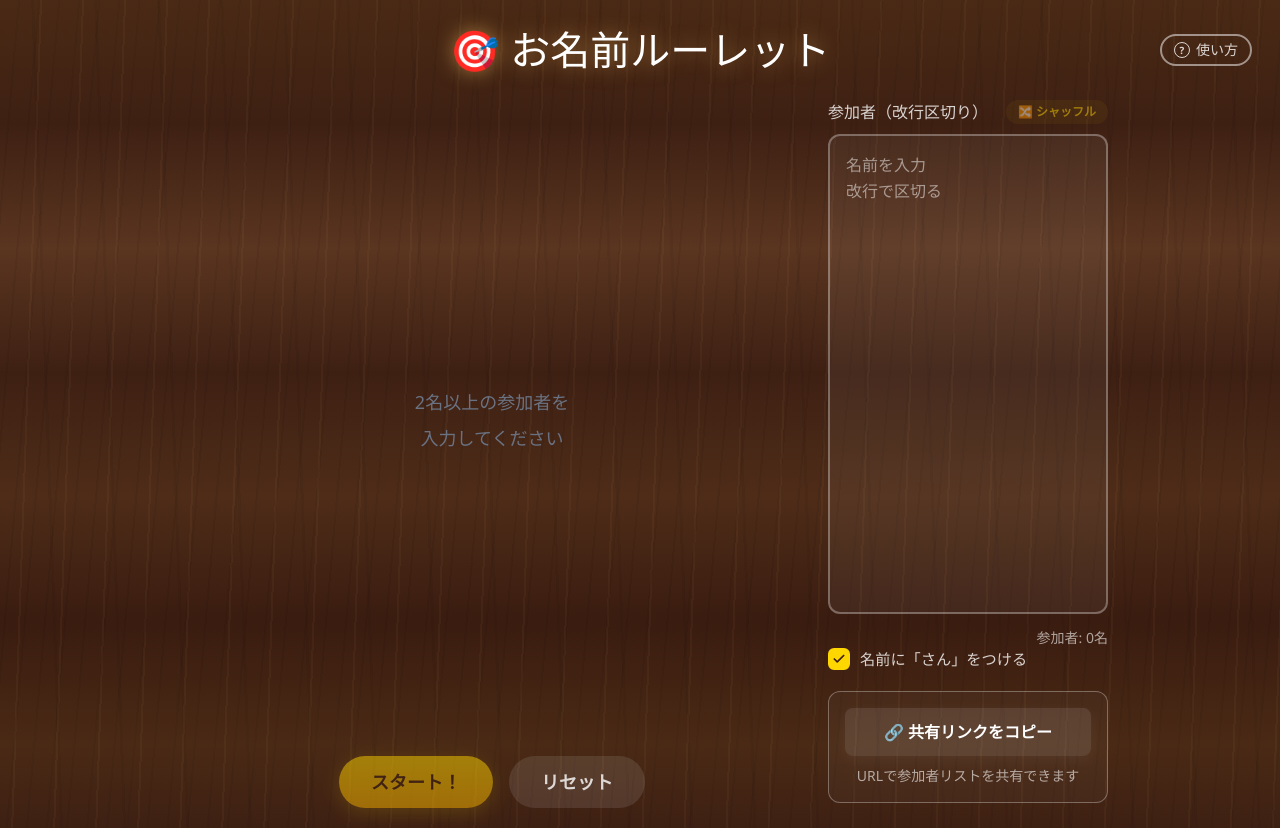
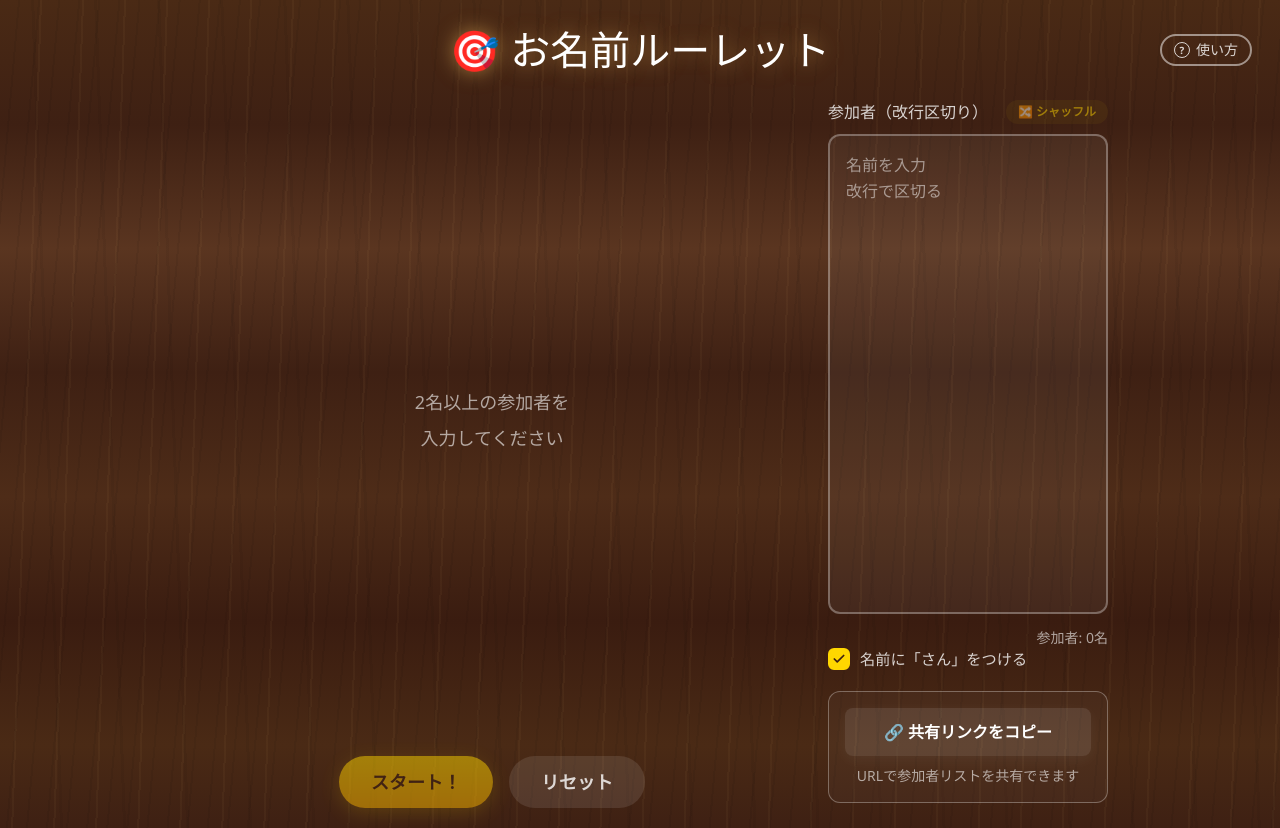
Before and after one commit to usapopopooon/name-roulette, a React (Vite) app: page / in a window 1280 px wide. Built offline with nearby package versions, Linux system fonts and the light colour scheme.

Commit message:
v0.1.1: 未入力案内テキストとテキストエリアフォーカス色を白系に統一

```diff
--- a/package.json
+++ b/package.json
@@ -1,7 +1,7 @@
 {
   "name": "name-roulette",
   "private": true,
-  "version": "0.1.0",
+  "version": "0.1.1",
   "type": "module",
   "scripts": {
     "dev": "vite",
--- a/src/components/NameInput/NameInput.tsx
+++ b/src/components/NameInput/NameInput.tsx
@@ -65,7 +65,7 @@ export function NameInput({
             'w-full h-[480px] p-4 text-base leading-relaxed',
             'border-2 border-white/30 rounded-xl',
             'bg-white/5 text-white resize-none outline-none',
-            'focus:border-purple-start',
+            'focus:border-white/60',
             'disabled:opacity-60 disabled:cursor-not-allowed'
           )}
           style={{ fontFamily: textareaFont }}
--- a/src/components/RouletteWheel/RouletteWheel.tsx
+++ b/src/components/RouletteWheel/RouletteWheel.tsx
@@ -162,7 +162,7 @@ export function RouletteWheel({
   if (items.length < 2) {
     return (
       <div
-        className="flex items-center justify-center text-center text-gray-500 text-lg leading-loose"
+        className="flex items-center justify-center text-center text-white/60 text-lg leading-loose"
         style={{ width: size, height: size }}
       >
         2名以上の参加者を
```
Also changed, not shown: 1 other file (tests, documents, lock files or other folders).
